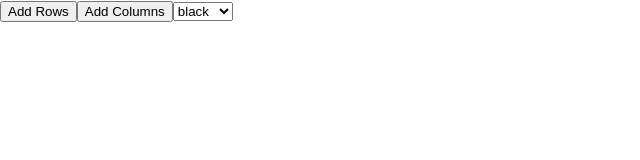
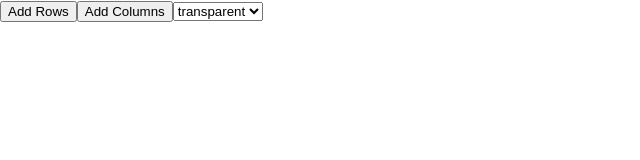
Before and after one commit to 9Mohamedismail/Assignment6, a React (Create React App) app in the folder assignment6/: page / in a window 1280 px wide. Shown: the top 160 px of the page, without its empty margins (0-640 px from the left). Built offline with nearby package versions, Linux system fonts and the light colour scheme.

Commit message:
setTheColorr

```diff
--- a/assignment6/src/components/Table.jsx
+++ b/assignment6/src/components/Table.jsx
@@ -35,6 +35,7 @@ function Table(props) {
       <button onClick={() => addRow()}>Add Rows</button>
       <button onClick={() => addColumn()}>Add Columns</button>
       <select onChange={(e) => changeColor(e.target.value)}>
+        <option value="transparent">transparent</option>
         <option value="black">black</option>
         <option value="yellow">yellow</option>
         <option value="green">green</option>
```
